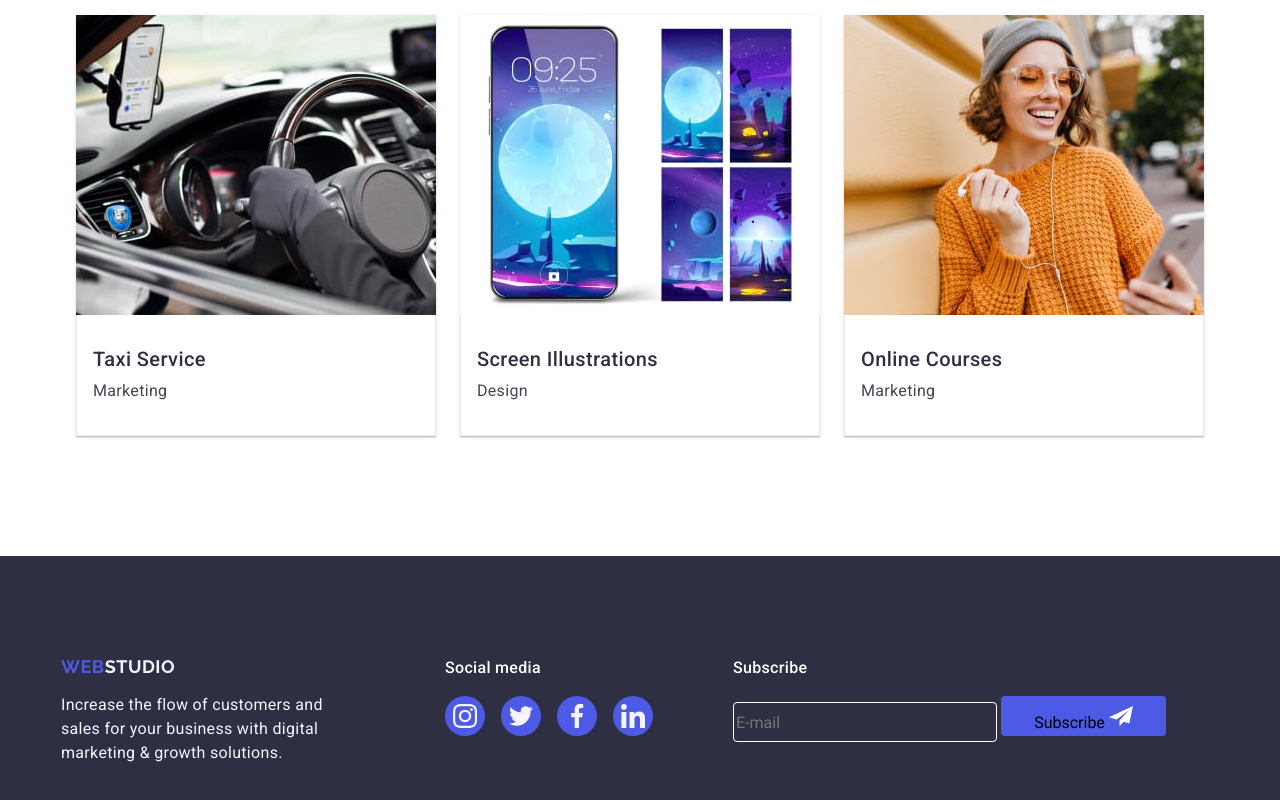
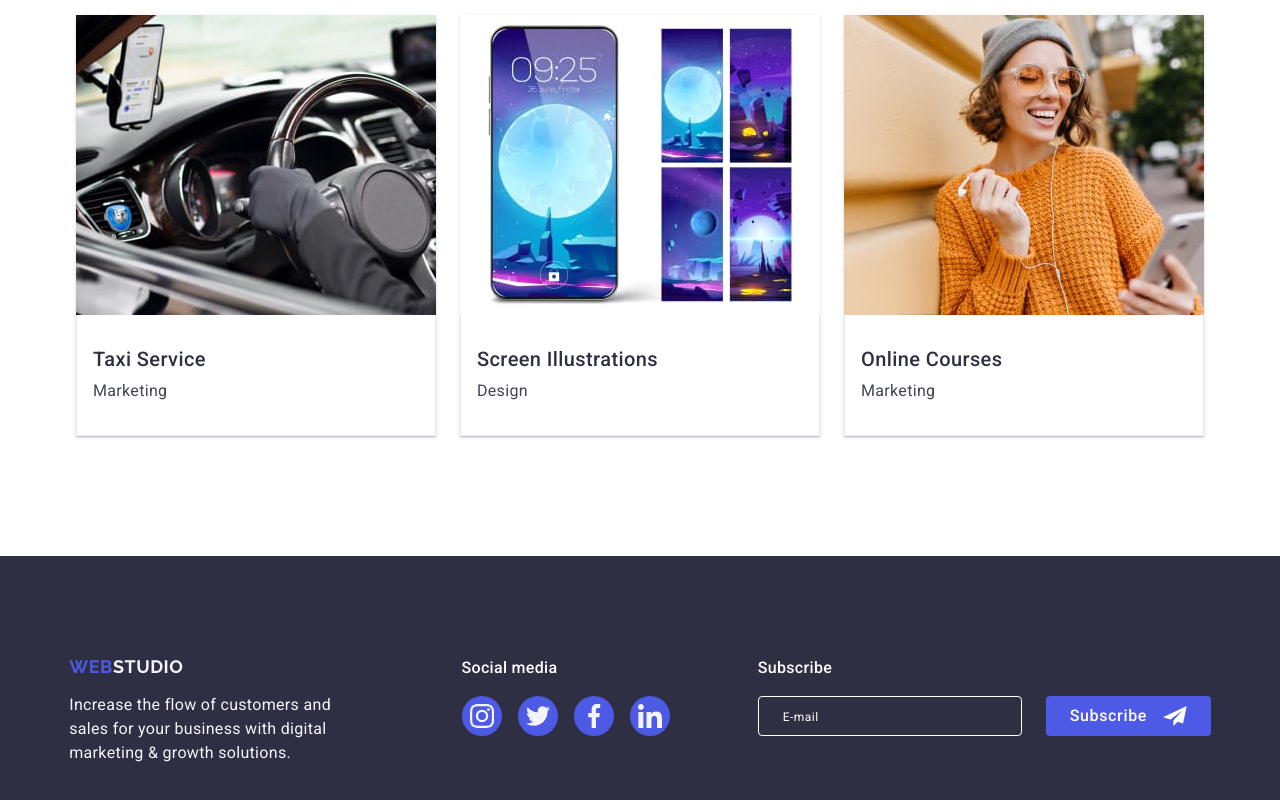
Before and after one commit to Oksamyt47/goit-markup-hw-05, a plain HTML site: page index.html in a window 1280 px wide. Shown: the part 2603-3403 px from the top of the page. Drawn offline with nearby package versions, Linux system fonts and the light colour scheme.

Commit message:
finished footer input

```diff
--- a/css/styles.css
+++ b/css/styles.css
@@ -21,7 +21,7 @@ a {
   color: inherit;
 }
 
-ul {
+ul,ol {
   list-style: none;
   margin: 0;
   padding-left: 0;
@@ -433,8 +433,9 @@ img {
 
 }
 
-.footer-container {
+.footer-box {
   display: flex;
+  justify-content: space-evenly;
   align-items: baseline;
   padding: 100px 0;
 }
@@ -529,7 +530,13 @@ img {
     margin-bottom: 16px;
 }
 
-.footer-form {}
+.footer-form {
+  display: flex;
+  gap: 24px;
+}
+
+.footer-label {}
+
 
 .footer-input {
   background-color: transparent;
@@ -537,18 +544,46 @@ img {
     border-radius: 4px;
     width: 264px;
     height: 40px;
+    padding-left: 24px;
+
+}
+
+.footer-input::placeholder {
+  font-family: "Roboto", sans-serif;
+    font-weight: 400;
+    font-size: 12px;
+    line-height: 200%;
+    letter-spacing: 0.04em;
+    color: #fff;
+
 }
 
 .footer-modal-btn {
-  background-color: #4d5ae5;
+  display: flex;
+  align-items: center;
+  justify-items: center;
+  gap: 16px;
   border-radius: 4px;
-  border: none;
     padding: 8px 24px;
     width: 165px;
     height: 40px;
+    background-color: #4d5ae5;
+    border: none;
+
+    font-family: "Roboto", sans-serif;
+    font-weight: 500;
+    font-size: 16px;
+    line-height: 150%;
+    letter-spacing: 0.04em;
+    text-align: center;
+    color: #fff;
+    cursor: pointer;
+
+
 }
 
 .footer-modal-svg {
+
   fill: #ffffff;
 }
 
--- a/index.html
+++ b/index.html
@@ -408,7 +408,7 @@
     </main>
 
     <footer class="footer">
-      <div class="footer-container container">
+      <div class="container footer-box">
         <div class="footer-logo">
           <a class="footer-logo-link" href="./index.html"
             >web<span class="footer-color-logo">Studio</span>
@@ -456,13 +456,14 @@
         <div class="footer-modal">
           <p class="footer-modal-text">Subscribe</p>
           <form class="footer-form">
-            <input
-              class="footer-input"
-              type="text"
-              name="email"
-              placeholder="E-mail"
-            />
-            <button class="footer-modal-btn" type="submit">
+            <label aria-label="footer-email" class="footer-label">
+              <input
+                type="email"
+                name="footer-email"
+                placeholder="E-mail"
+                class="footer-input"
+            /></label>
+            <button type="submit" class="footer-modal-btn">
               Subscribe
               <svg class="footer-modal-svg" width="24" height="24">
                 <use href="./images/icons.svg#icon-plane"></use>
```
